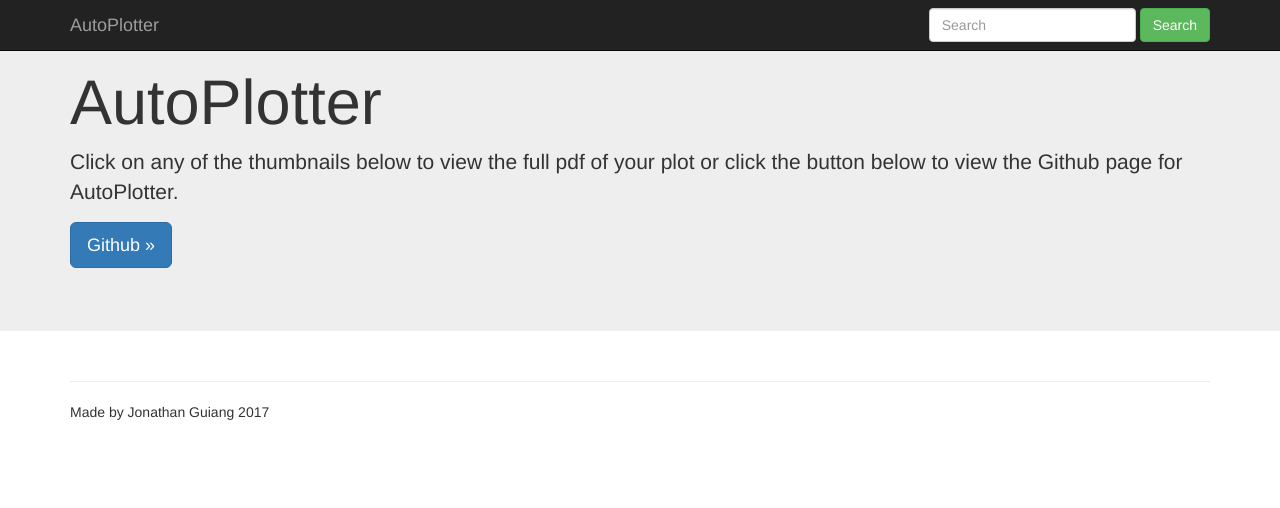
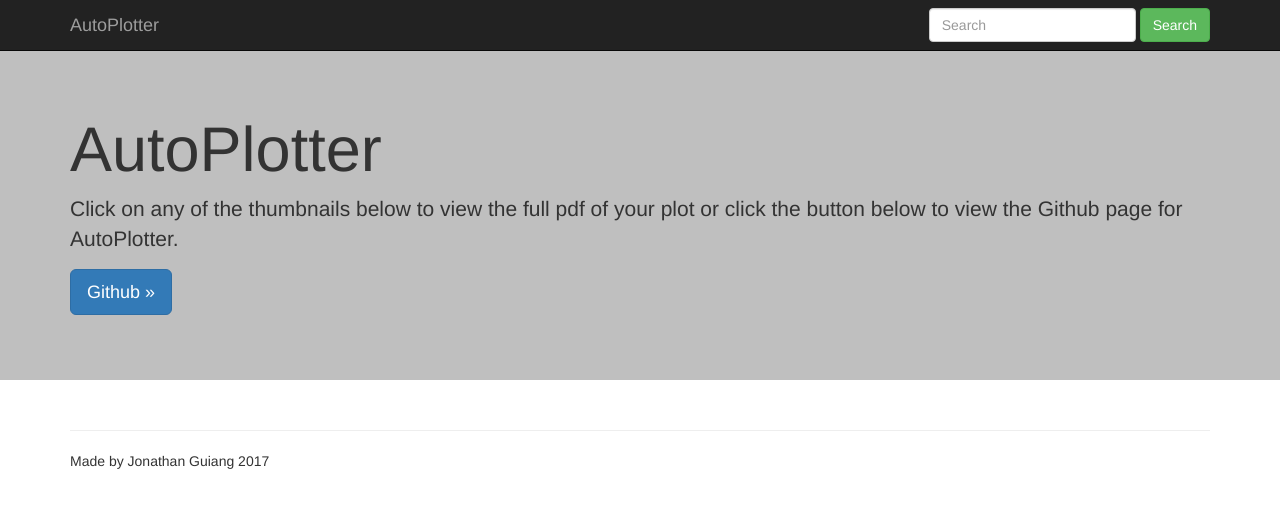
Before and after one commit to jkguiang/plotter, a PHP site: page / in a window 1280 px wide. Shown: the top 508 px of the page. Run offline with PHP 8.4, Linux system fonts and the light colour scheme; some libraries are stand-ins or nearby versions.

Commit message:
removed titles, added extra features to autoplotter

```diff
--- a/index.php
+++ b/index.php
@@ -11,7 +11,35 @@
 
         <!-- My Code -->
 
-        <!--PHP-->
+        <!-- CSS -->
+        <style>
+            img:hover {
+                border: 1px solid #cecece;
+            }
+
+            .jumbotron-billboard .main {
+                margin-bottom: 0px;
+                opacity: 0.2;
+                color: #fff;
+                background: #000 url("") center center;
+                width: 100%;
+                height: 100%;
+                background-size: cover;
+                overflow: hidden;
+
+
+                  position:absolute;
+                  top:0;left:0;
+                    z-index:1;
+                  }
+            .jumbotron {position:relative;padding:50px;}
+            .jumbotron .container {z-index:2;
+             position:relative;
+              z-index:2;
+            }
+        </style>
+
+        <!-- PHP -->
         <?php
 
             $images = array();
@@ -43,7 +71,7 @@
 
         ?>
 
-        <!--JQuery-->
+        <!-- JQuery -->
         <script type="text/javascript">
 
             var php_out = <?php echo json_encode($images); ?>;
@@ -130,8 +158,8 @@
                     if (data[i]["hidden"]) {
                         continue;
                     }
-                    $("#grid_" + counter).append("<h3>"+data[i]["name"]+"</h3>");
-                    $("#grid_" + counter).append("<a href="+data[i]["pdf_path"]+"><img src="+data[i]["png_path"]+" width=200 height=240></a>");
+                    $("#grid_" + counter).append("<h4>"+data[i]["name"]+"</h4><a href="+data[i]["pdf_path"]+"><img src="+data[i]["png_path"]+" width=200 height=240></a>");
+                    $("#grid_" + counter).append("");
                     counter++;
                 }
             }
@@ -171,7 +199,9 @@
         </nav>
 
         <!-- Jumbotron -->
-        <div class="jumbotron">
+        <div id="jumbo" class="jumbotron jumbotron-billboard">
+            <div class="main"></div>
+            <p><br /><p>
             <div class="container">
                 <h1>AutoPlotter</h1>
                 <p>Click on any of the thumbnails below to view the full pdf of your plot or click the button below to view the Github page for AutoPlotter.</p>
```
Also changed, not shown: 2 other files.
